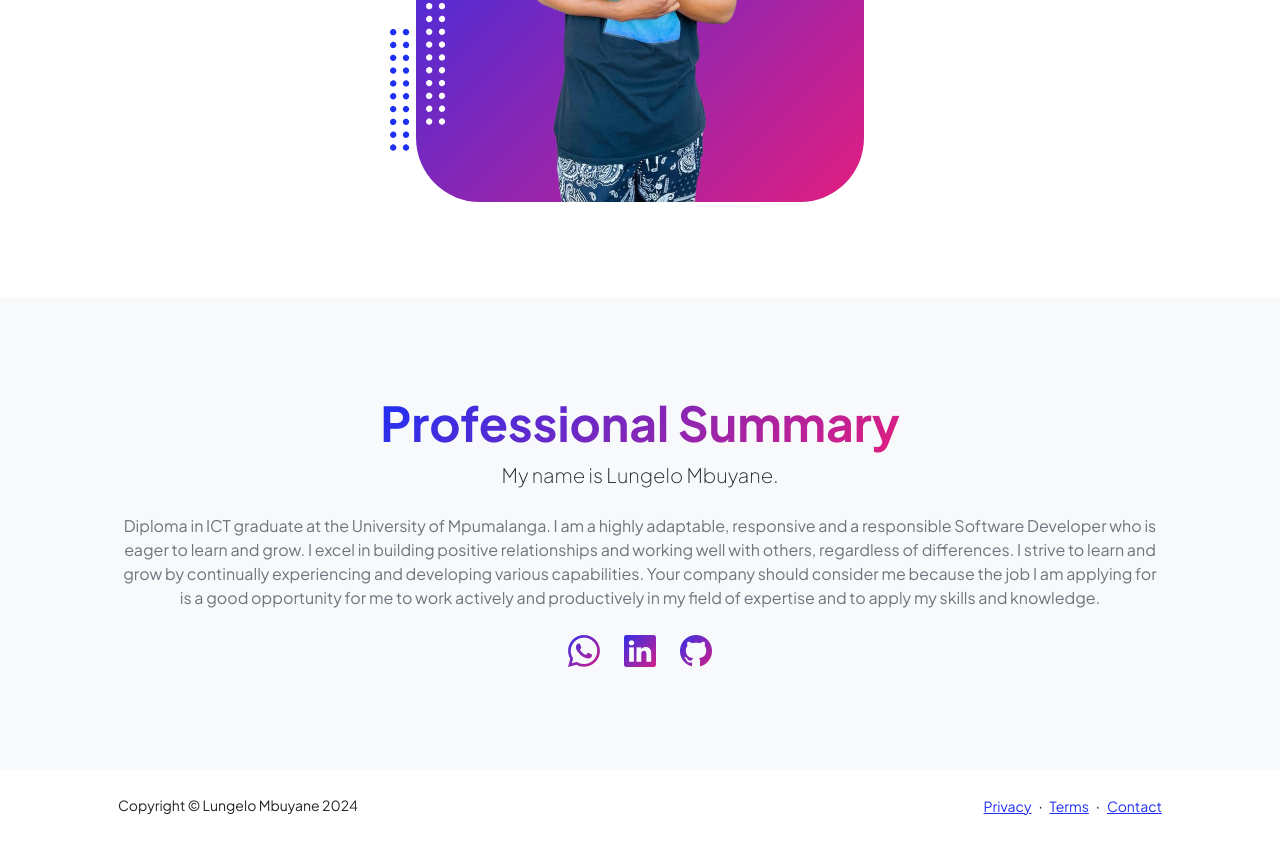
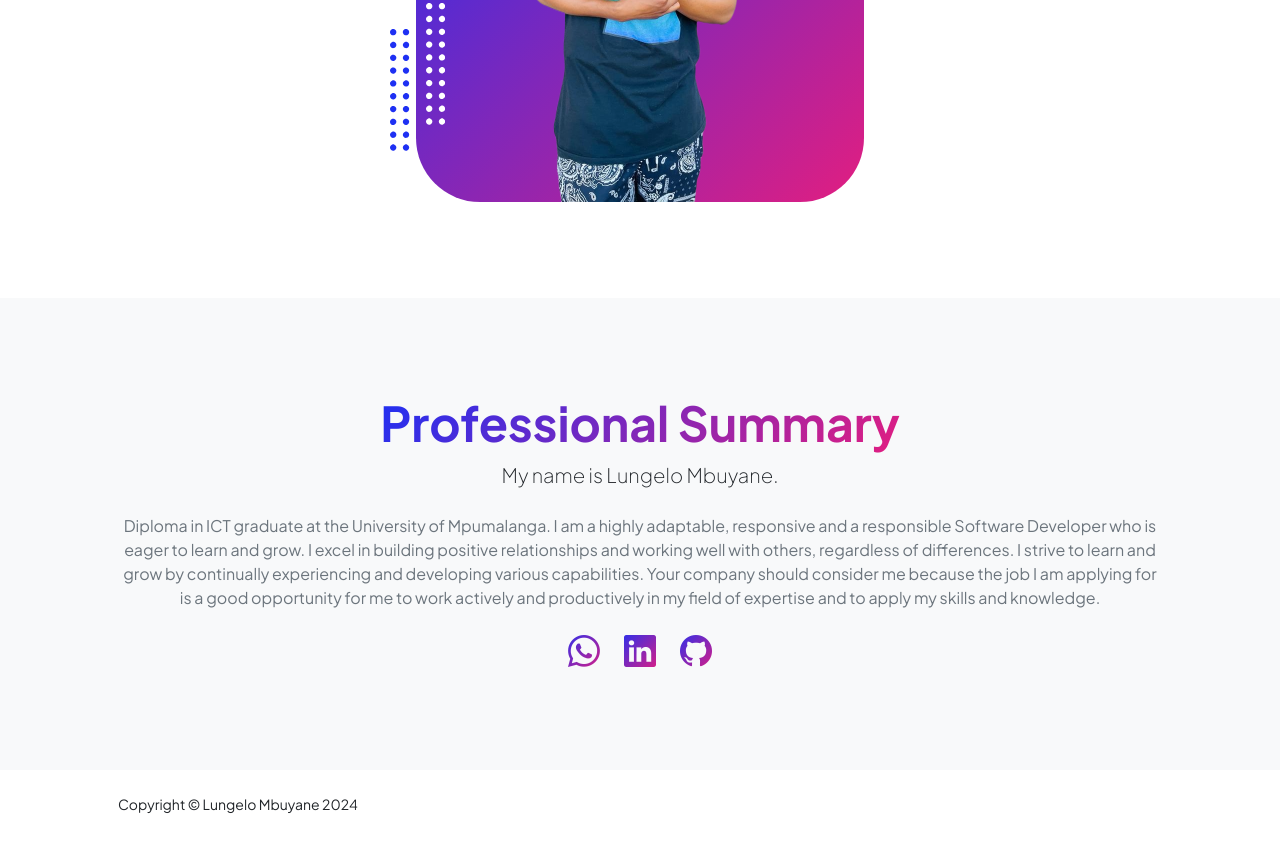
Before and after one commit to yourboyLungelo/Lungelo_Mbuyane, a website: page index.html in a window 1280 px wide. Shown: the part 767-1609 px from the top of the page. Drawn offline with nearby package versions, Linux system fonts and the light colour scheme.

Commit message:
index.html

```diff
--- a/index.html
+++ b/index.html
@@ -208,13 +208,7 @@
             <div class="container px-5">
                 <div class="row align-items-center justify-content-between flex-column flex-sm-row">
                     <div class="col-auto"><div class="small m-0">Copyright &copy; Lungelo Mbuyane 2024</div></div>
-                    <div class="col-auto">
-                        <a class="small" href="#!">Privacy</a>
-                        <span class="mx-1">&middot;</span>
-                        <a class="small" href="#!">Terms</a>
-                        <span class="mx-1">&middot;</span>
-                        <a class="small" href="#!">Contact</a>
-                    </div>
+
                 </div>
             </div>
         </footer>
```
